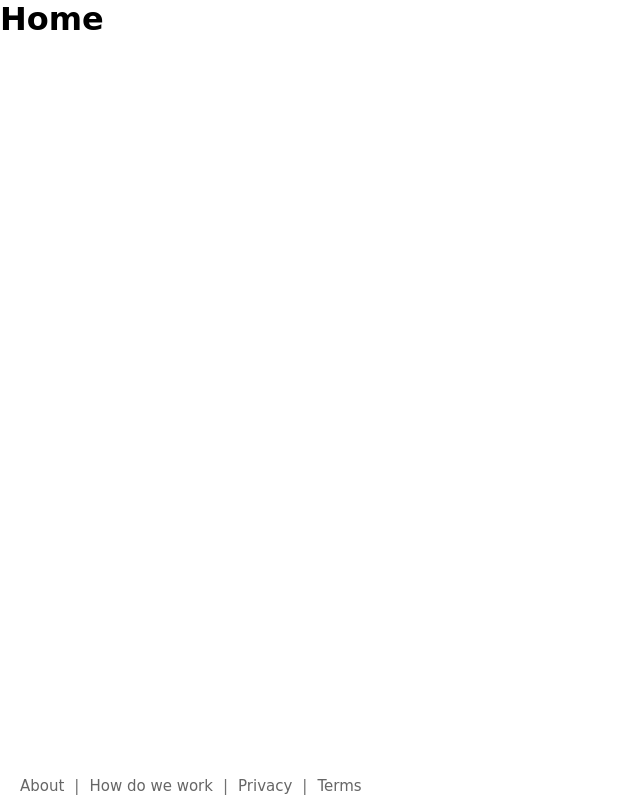
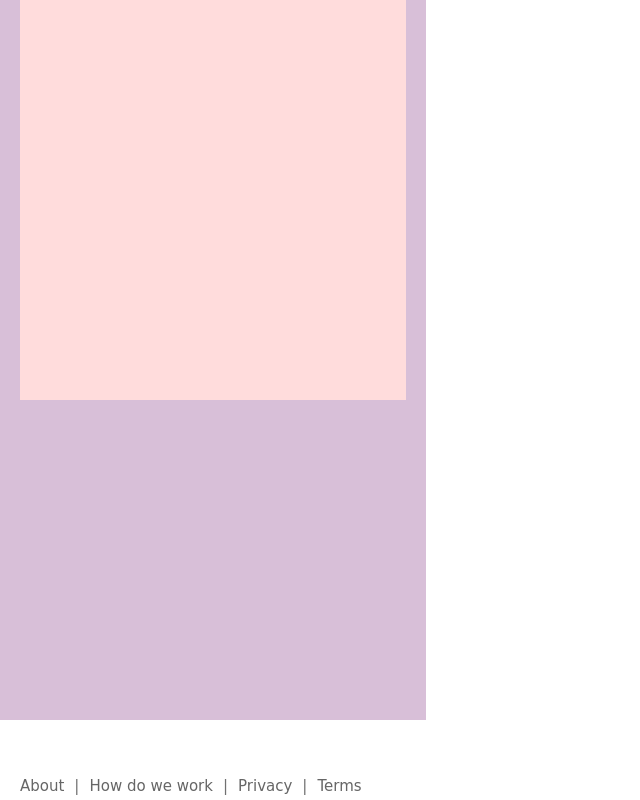
Before and after one commit to yichenfromhyrule/Web_ToDoList, a React (Create React App) app: page /home in a window 1280 px wide. Shown: the whole page, without its empty margins (0-640 px from the left). Built offline with nearby package versions, Linux system fonts and the light colour scheme.

Commit message:
LocalStorage User

```diff
--- a/src/components/LogInAndSignUp/LogInAndSignUp.js
+++ b/src/components/LogInAndSignUp/LogInAndSignUp.js
@@ -13,6 +13,9 @@ function LogInAndSignUp() {
     const [showLog, setShowLog] = useState(false);
     const [showSign, setShowSign] = useState(false);
     const clickLog = () => {
+        if(localStorage.getItem('rememberUser')){
+            window.location.href = "/home";
+        }
         if(showLog){
             setShowLog(false)
         }
--- a/src/components/LogInAndSignUp/LogInForm/LogInForm.js
+++ b/src/components/LogInAndSignUp/LogInForm/LogInForm.js
@@ -20,6 +20,7 @@ export const LogInForm =({logInSuccess}) => {
                 // Signed in
                 var user = userCredential.user;
                 console.log(user);
+                localStorage.setItem('rememberUser', email);
                 window.location.href = "/home";
             })
             .catch((error) => {
--- /dev/null
+++ b/src/components/Part/Part.css
@@ -0,0 +1,15 @@
+.part{
+    width: 33.3vw;
+    height: 90vh;
+    background-color: thistle;
+    display: flex;
+    flex-direction: column;
+}
+
+.part1{
+    width: auto;
+    margin-left: 20px;
+    margin-right: 20px;
+    height: 50vh;
+    background-color: rgb(255, 220, 220);
+}
--- /dev/null
+++ b/src/components/Part/Part.js
@@ -0,0 +1,14 @@
+import React from 'react';
+import "./Part.css";
+
+function Part() {
+    return (
+        <div className="part">
+            <div className="part1">
+
+            </div>
+        </div>
+    )
+}
+
+export default Part
--- a/src/pages/Home.js
+++ b/src/pages/Home.js
@@ -2,11 +2,12 @@ import React from 'react';
 import './../App.css';
 import LogInAndSignUp from './../components/LogInAndSignUp/LogInAndSignUp';
 import Footer from './../components/Footer/Footer';
+import Part from '../components/Part/Part';
 
 function Home() {
     return (
         <div className="App">
-            <h1>Home</h1>
+            <Part />
             <Footer />
         </div>
     )
```
